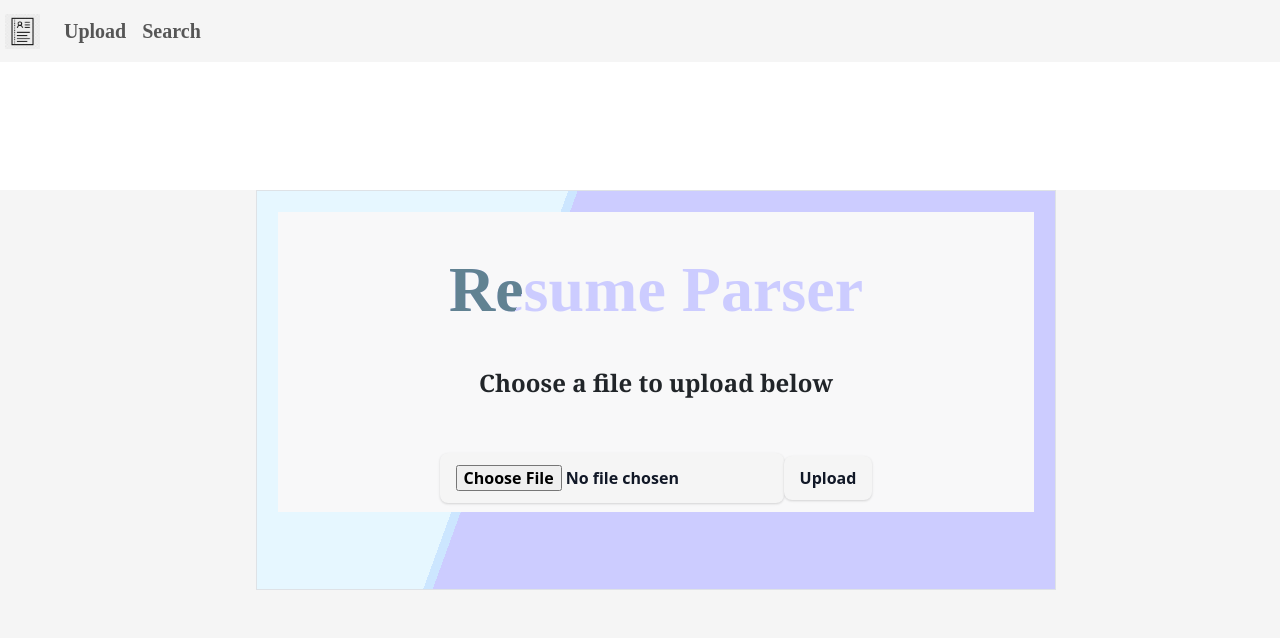
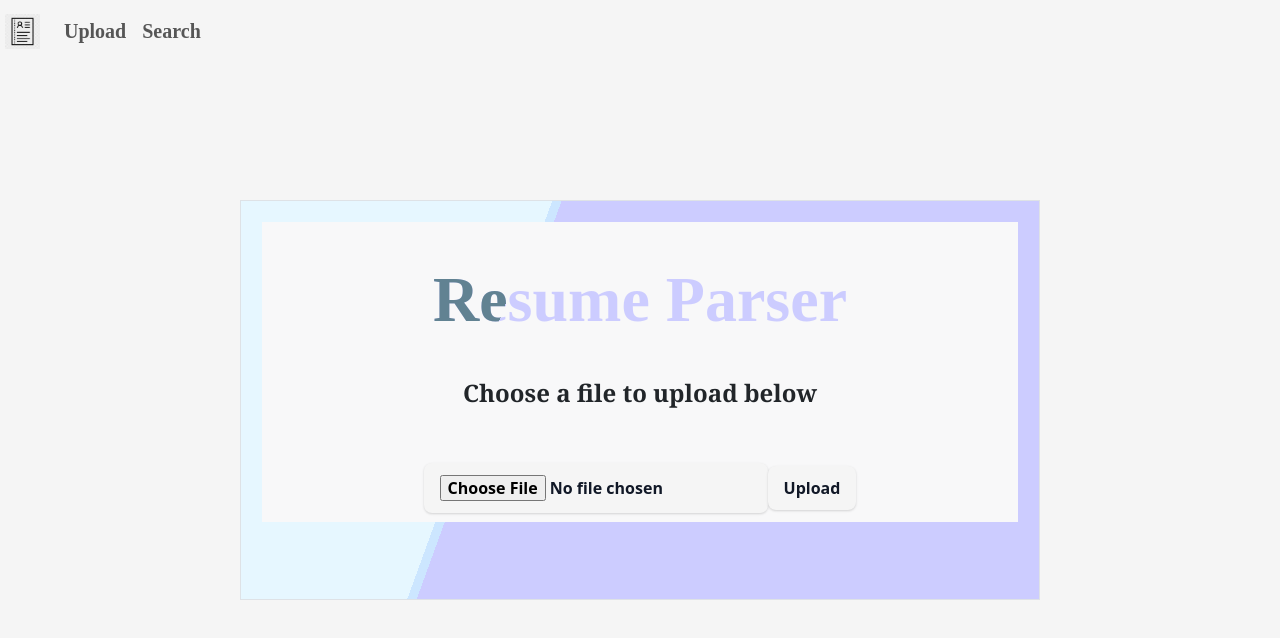
Before and after one commit to ayushkgu/Resume-Parser, a React (Create React App) app: page /Upload in a window 1280 px wide. Shown: the top 638 px of the page. Built offline with nearby package versions, Linux system fonts and the light colour scheme; the HTML template or start-up script is replaced by a standard one.

Commit message:
Updated CSS

```diff
--- a/src/App.css
+++ b/src/App.css
@@ -3,7 +3,14 @@
   background-color:whitesmoke;
   height: 100vh;
   width: 100vw;
+}
 
+.content {
+  margin-top: 60px;
+}
+
+body, html {
+  overflow: hidden;
 }
 
 .App-header {
@@ -52,11 +59,13 @@
 
 .main{
   width: 800px;
-  align-content: center;
+  align-items: center;
+  justify-content: center;
   height: auto;
-  margin-left: 20%;
-  margin-right:20%;
-  margin-top: 10%;
+  position: absolute;
+  top: 50%;
+  left: 50%;
+  transform: translate(-50%, -50%);
 }
 
 .upload-directions{
--- a/src/Navbar.js
+++ b/src/Navbar.js
@@ -5,7 +5,7 @@ import "./App.css";
 
 const Navbar = () => {
   return (
-    <nav className="navbar navbar-expand-lg">
+    <nav className="navbar navbar-expand-lg fixed-top">
       <a className="navbar-brand" href="#">
         <img src={logo} alt="ResumeParser-logo" className="navbar-logo" />
       </a>
--- a/src/Search.js
+++ b/src/Search.js
@@ -22,7 +22,7 @@ function Search() {
     };
 
     return (
-      <div className="App">
+      <div className="App content">
         <h1 className = "search-directions">Enter your desired keywords: </h1>
         <br/> <br/>
         <form onSubmit={handleSubmit}>
```
